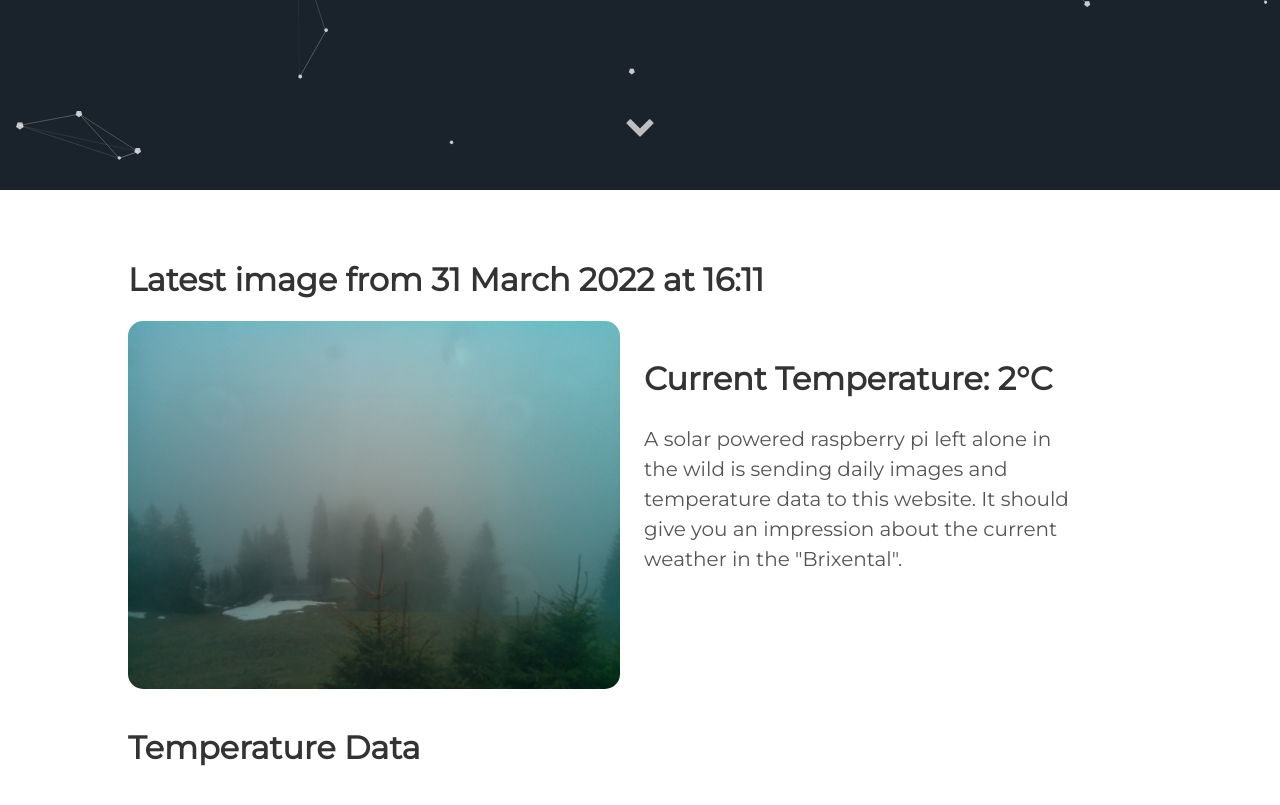
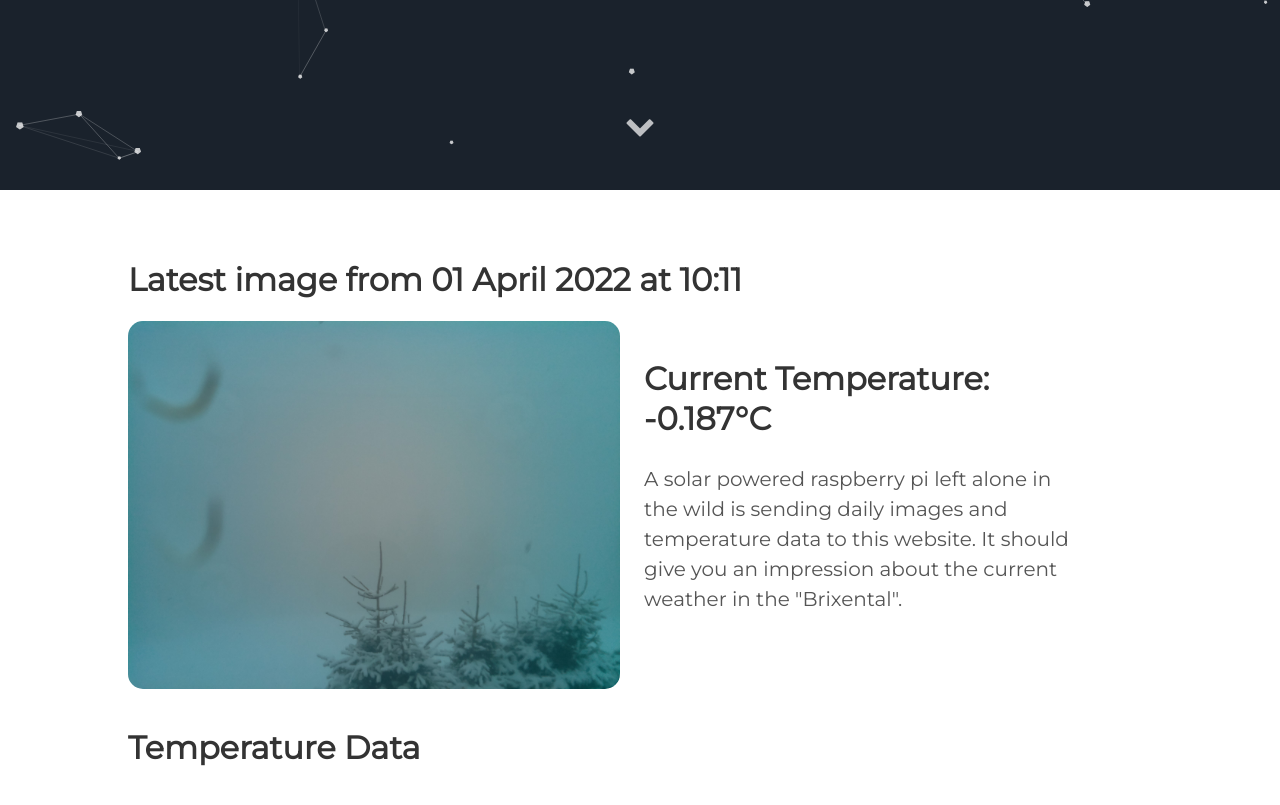
Before and after one commit to vektorious/vektorious.github.io, a Jekyll site: the page built from resources/huette.md, in a window 1280 px wide and 900 px high, scrolled down 710 px. Shown: the top 805 px of the window. Built offline with Jekyll 4.4.1, drawn with Linux system fonts in a browser that asks for light colours.

Commit message:
I'm a bot beep boop

```diff
--- a/resources/huette.md
+++ b/resources/huette.md
@@ -6,13 +6,13 @@ image: '/assets/img/'
 description: 'Live image from the Austrian alps'
 twitter_text: ' '
 ---
-## Latest image from 31 March 2022 at 16:11
+## Latest image from 01 April 2022 at 10:11
 <div class="huette">
   <div class="huette-image">
     <img src="{{ "/assets/img/huette.jpg" | prepend: site.baseurl }}">
   </div>
   <div class="huette-text">
-        <h2>Current Temperature: 2°C</h2>
+        <h2>Current Temperature: -0.187°C</h2>
         <p>A solar powered raspberry pi left alone in the wild is sending daily images and temperature data to this website. It should give you an impression about the current weather in the "Brixental".</p>
 
   </div>
```
Also changed, not shown: rpi-script/2022-04-01_100945.txt (renamed from rpi-script/2022-03-31_160944.txt, +5 -5 lines), rpi-script/huette.md (+2 -2 lines), assets/img/huette.jpg, assets/img/temp_plot.png, rpi-script/temp_plot.png, 1 other file.
